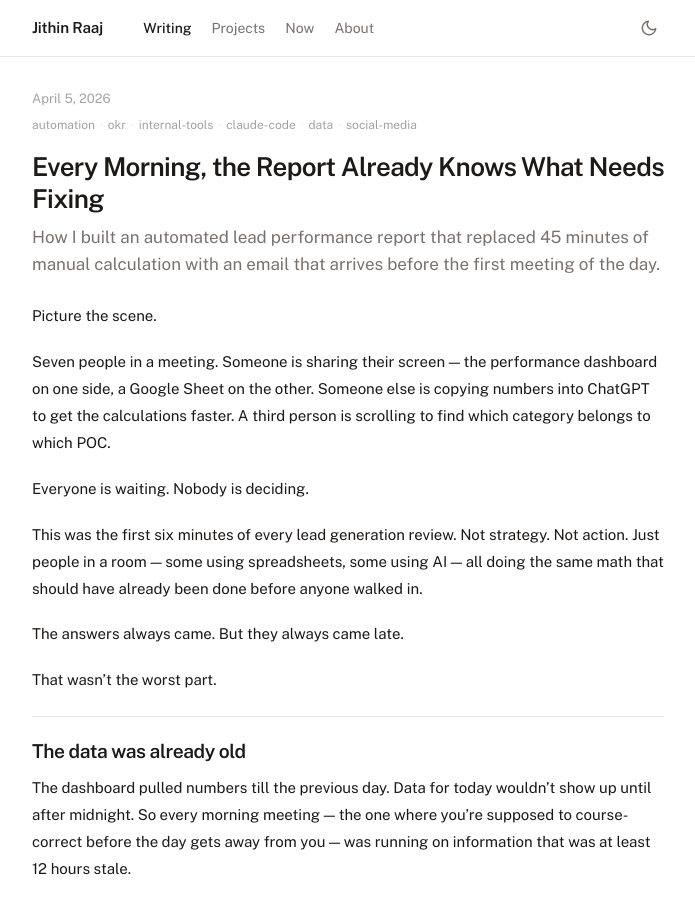
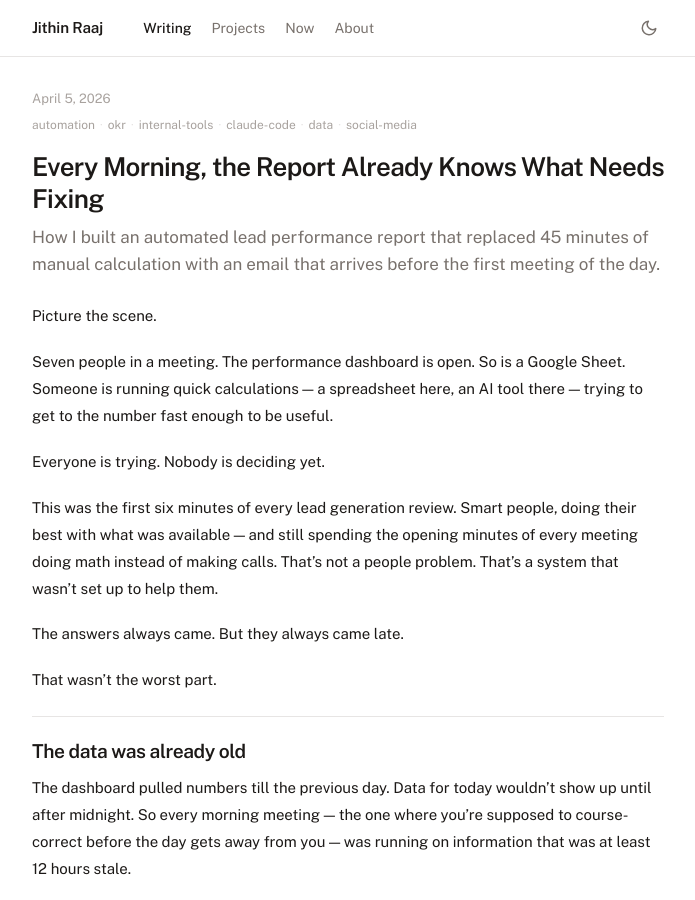
Before and after one commit to jithinrajtk/jithinrajtk.github.io, a Jekyll site: the page built from _posts/2026-04-05-okr-lead-report-automation.md, in a window 1280 px wide and 900 px high. Shown: the whole window, without its empty margins (292-987 px from the left). Built offline with Jekyll 4.4.1, drawn with Linux system fonts in a browser that asks for light colours; nearby versions of some CDN libraries.

Commit message:
Reframe opening — team effort, not finger-pointing

```diff
--- a/_posts/2026-04-05-okr-lead-report-automation.md
+++ b/_posts/2026-04-05-okr-lead-report-automation.md
@@ -9,11 +9,11 @@ description: "Every morning meeting on lead generation started with someone open
 
 Picture the scene.
 
-Seven people in a meeting. Someone is sharing their screen — the performance dashboard on one side, a Google Sheet on the other. Someone else is copying numbers into ChatGPT to get the calculations faster. A third person is scrolling to find which category belongs to which POC.
+Seven people in a meeting. The performance dashboard is open. So is a Google Sheet. Someone is running quick calculations — a spreadsheet here, an AI tool there — trying to get to the number fast enough to be useful.
 
-Everyone is waiting. Nobody is deciding.
+Everyone is trying. Nobody is deciding yet.
 
-This was the first six minutes of every lead generation review. Not strategy. Not action. Just people in a room — some using spreadsheets, some using AI — all doing the same math that should have already been done before anyone walked in.
+This was the first six minutes of every lead generation review. Smart people, doing their best with what was available — and still spending the opening minutes of every meeting doing math instead of making calls. That's not a people problem. That's a system that wasn't set up to help them.
 
 The answers always came. But they always came late.
 
```
